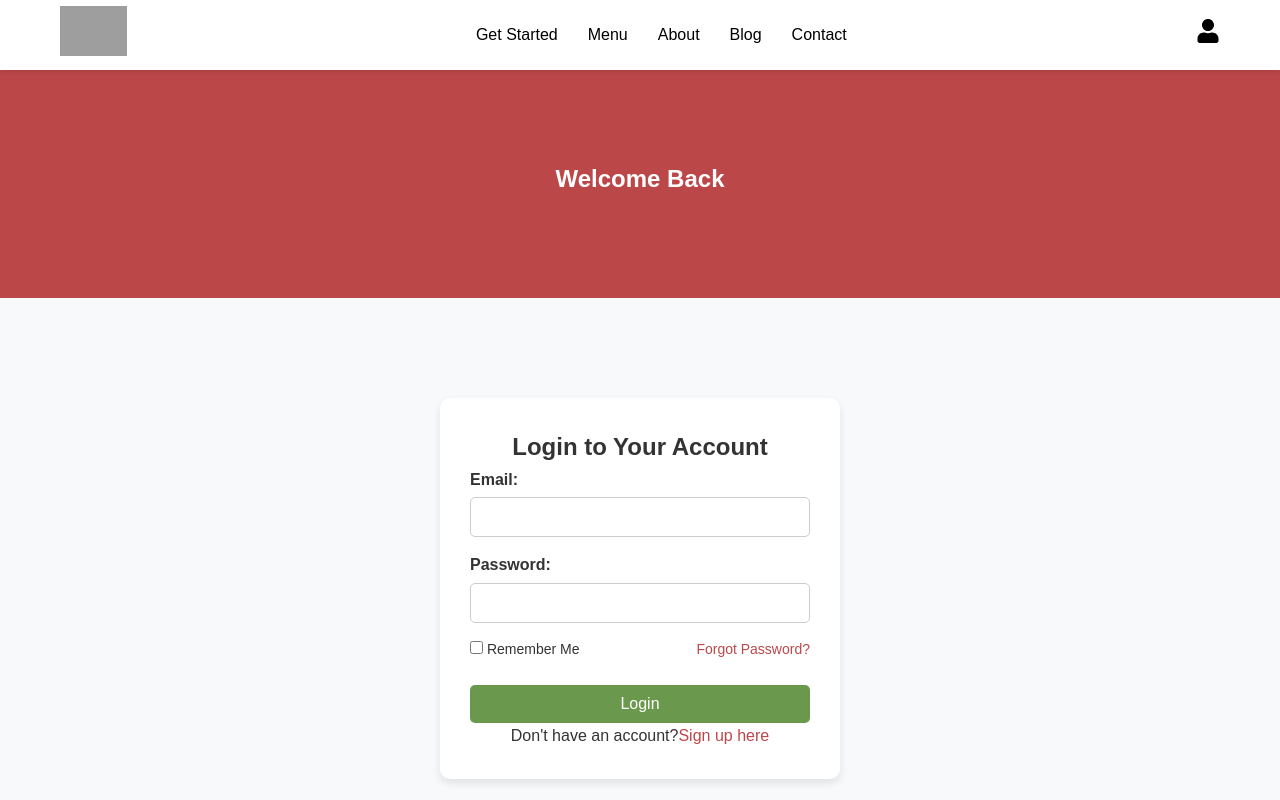
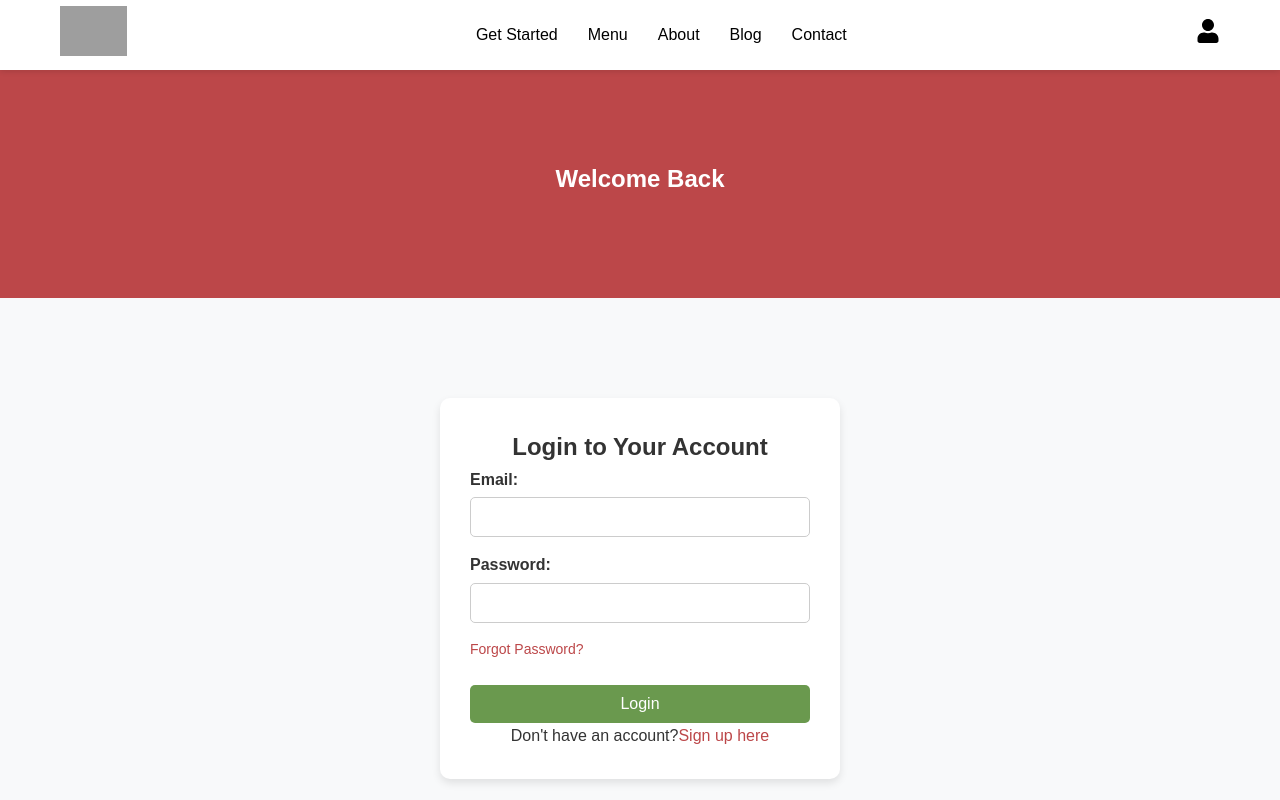
Before and after one commit to Plate-Tonic/client, a React (Vite) app: page /login in a window 1280 px wide. Shown: the top 800 px of the page. Built offline with nearby package versions, Linux system fonts and the light colour scheme; grey boxes are pictures that could not be loaded.

Commit message:
feat: removed remember me checkbox

```diff
--- a/src/pages/login.jsx
+++ b/src/pages/login.jsx
@@ -81,11 +81,7 @@ const Login = () => {
             />
           </div>
 
-          <div className="remember-forgot">
-            <label>
-              <input
-                type="checkbox" /> Remember Me
-            </label>
+          <div className="forgot-password">
             <Link to="/forgot-password">Forgot Password?</Link>
           </div>
 
--- a/src/styles/login.css
+++ b/src/styles/login.css
@@ -51,14 +51,14 @@
     font-size: 16px;
 }
 
-.remember-forgot {
+.forgot-password {
     display: flex;
     justify-content: space-between;
     font-size: 14px;
     margin-bottom: 15px;
 }
 
-.remember-forgot a {
+.forgot-password a {
     text-decoration: none;
     color: #BC4749;
 }
```
